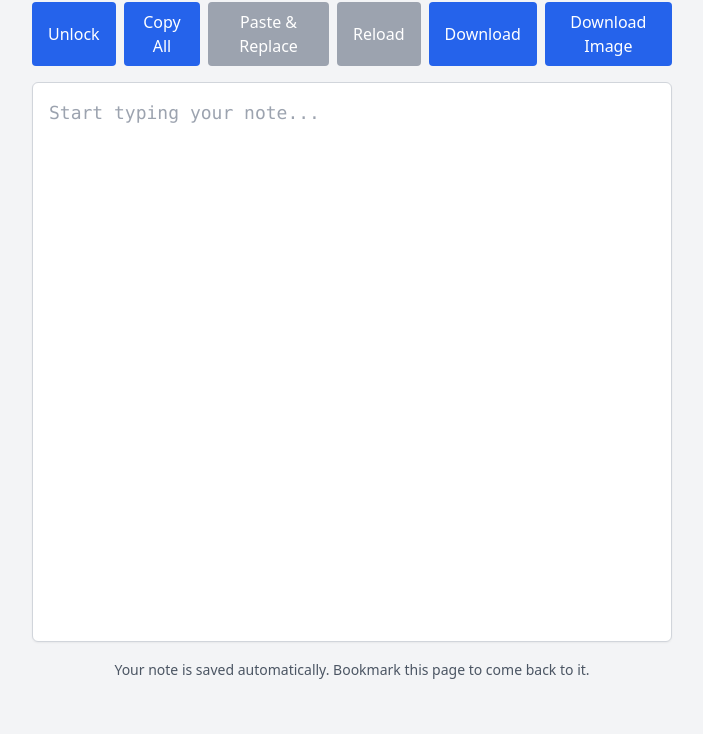
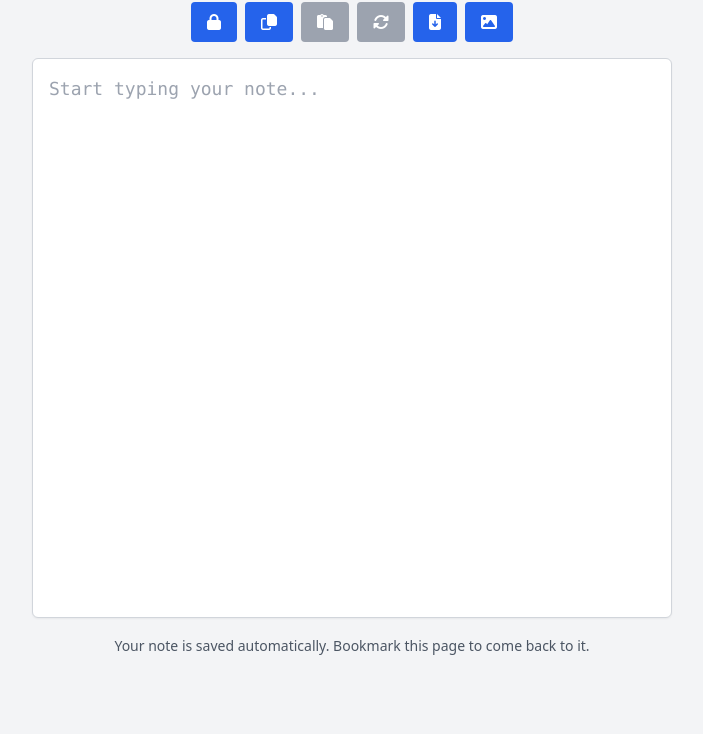
Before and after one commit to quantranfr/notes, a plain HTML site: page index.html in a window 1280 px wide. Shown: the part 66-800 px from the top of the page, without its empty margins (288-991 px from the left). Drawn offline with nearby package versions, Linux system fonts and the light colour scheme; no server answers.

Commit message:
Add Font Awesome icons to toolbar buttons

```diff
--- a/index.html
+++ b/index.html
@@ -6,6 +6,7 @@
   <meta http-equiv="Cache-Control" content="no-cache, no-store, must-revalidate" />
   <meta http-equiv="Pragma" content="no-cache" />
   <meta http-equiv="Expires" content="0" />
+  <link rel="stylesheet" href="https://cdnjs.cloudflare.com/ajax/libs/font-awesome/6.4.2/css/all.min.css">
   <title>Quick Note</title>
   <script src="https://cdn.tailwindcss.com"></script>
 </head>
@@ -15,12 +16,20 @@
 
     <!-- Toolbar -->
     <div class="flex justify-center gap-2 mb-4">
+      <button id="toggle-lock" type="button" class="px-4 py-2 bg-blue-600 text-white rounded hover:bg-blue-700"><i class="fa-solid fa-lock"></i></button>
+      <button id="copy-all" type="button" class="px-4 py-2 bg-blue-600 text-white rounded hover:bg-blue-700"><i class="fa-regular fa-copy"></i></button>
+      <button id="paste-replace" type="button" class="px-4 py-2 bg-gray-400 text-white rounded cursor-not-allowed" disabled><i class="fa-solid fa-paste"></i></button>
+      <button id="reload" type="button" class="px-4 py-2 bg-gray-400 text-white rounded cursor-not-allowed" disabled><i class="fa-solid fa-rotate"></i></button>
+      <button id="download-note" type="button" class="px-4 py-2 bg-blue-600 text-white rounded hover:bg-blue-700"><i class="fa-solid fa-file-arrow-down"></i></button>
+      <button id="download-img" type="button" class="px-4 py-2 bg-blue-600 text-white rounded hover:bg-blue-700"><i class="fa-solid fa-image"></i></button>
+      <!--
       <button id="toggle-lock" class="px-4 py-2 bg-blue-600 text-white rounded hover:bg-blue-700">Unlock</button>
       <button id="copy-all" class="px-4 py-2 bg-blue-600 text-white rounded hover:bg-blue-700">Copy All</button>
       <button id="paste-replace" class="px-4 py-2 bg-gray-400 text-white rounded cursor-not-allowed" disabled>Paste & Replace</button>
       <button id="reload" class="px-4 py-2 bg-gray-400 text-white rounded cursor-not-allowed" disabled>Reload</button>
-      <button id="download-note" type="button" class="px-4 py-2 bg-blue-600 text-white rounded">Download</button>
-      <button id="download-img" type="button" class="px-4 py-2 bg-blue-600 text-white rounded">Download Image</button>
+      <button id="download-note" type="button" class="px-4 py-2 bg-blue-600 text-white rounded hover:bg-blue-700">Download</button>
+      <button id="download-img" type="button" class="px-4 py-2 bg-blue-600 text-white rounded hover:bg-blue-700">Download Image</button>
+      -->
     </div>
 
     <textarea
```
